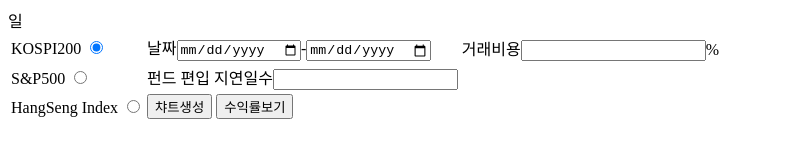
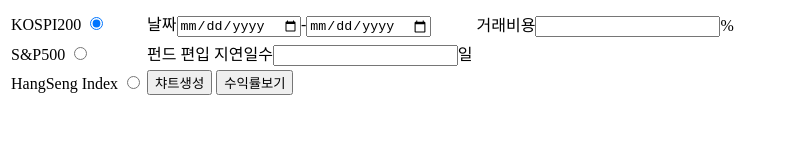
Before and after one commit to bighilljae/resetchart, a website: page index.html in a window 1280 px wide. Shown: the whole page, without its empty margins (0-788 px from the left). Drawn offline with Linux system fonts and the light colour scheme.

Commit message:
html error fix

```diff
--- a/index.html
+++ b/index.html
@@ -10,7 +10,7 @@
     <body>
         <table>
             <tr><td>KOSPI200   <input id="ks200" type="radio" name="data" checked="checked"></td><td>날짜<input type="date" name="start">-<input type="date" name="end"></td><td>거래비용<input id="fee" type="text">%</td></tr>
-            <tr><td>S&amp;P500 <input id="snp500" type="radio" name="data"></td><td>펀드 편입 지연일수<input type="text"></td>일</tr>
+            <tr><td>S&amp;P500 <input id="snp500" type="radio" name="data"></td><td>펀드 편입 지연일수<input type="text">일</td></tr>
             <tr><td>HangSeng Index <input id="hsi" type="radio" name="data"></td><td><input type="button" onclick="loadChart()" value="챠트생성"> <input type="button" onclick="addData()" value="수익률보기"></td></tr>
         </table>
         <canvas id="chart" width="800" height="400"></canvas>
```
